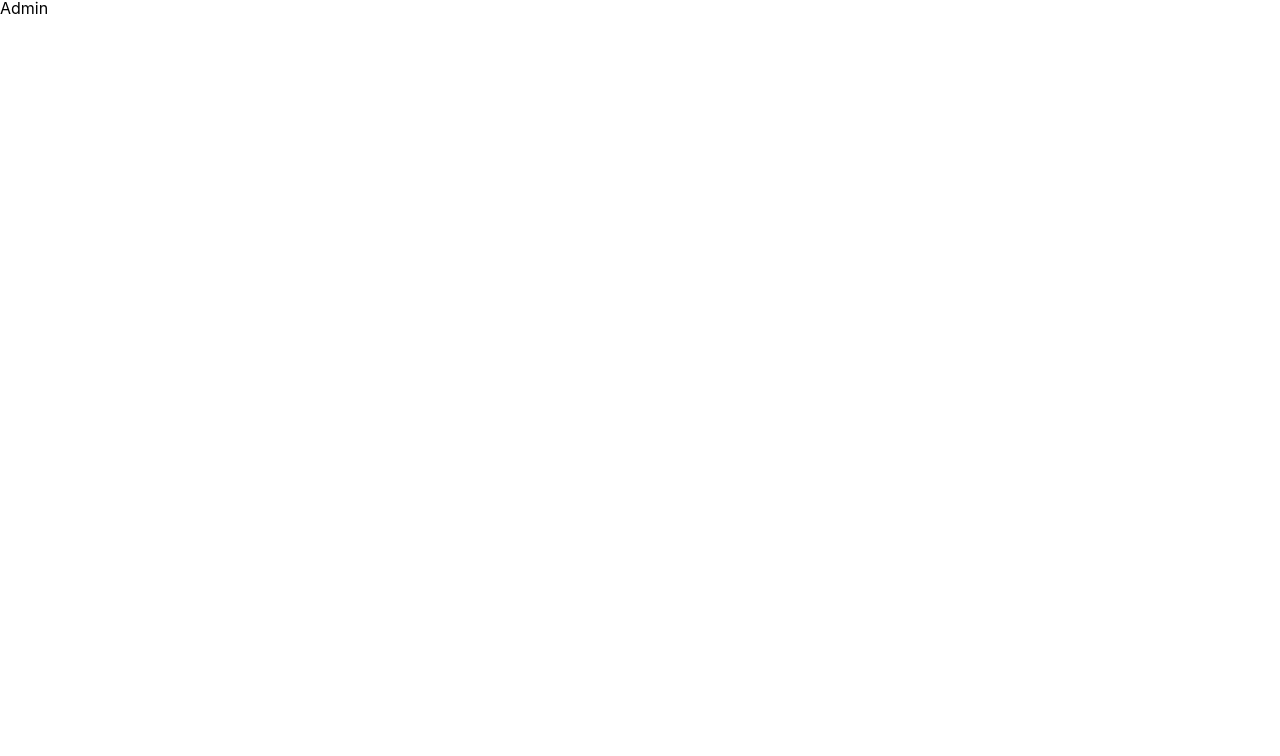
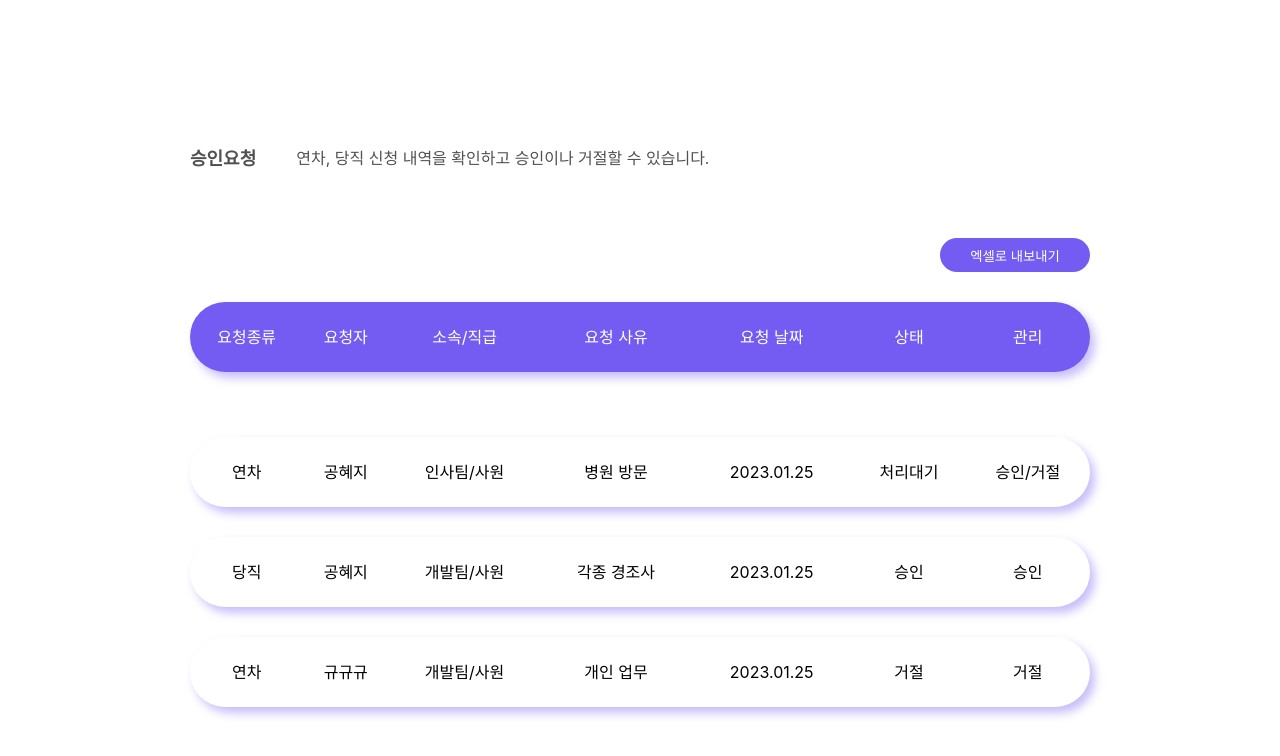
Before and after one commit to hue-manager/fe-sideproject, a React (Vite) app: page /admin in a window 1280 px wide. Shown: the top 756 px of the page. Built offline with nearby package versions, Linux system fonts and the light colour scheme.

Commit message:
Feat: 관리자페이지

```diff
--- a/src/App.tsx
+++ b/src/App.tsx
@@ -1,7 +1,7 @@
 import { Outlet } from 'react-router-dom'
 import { GlobalStyle } from './styles/GlobalStyle'
 
-function App() {
+const App = () => {
   return (
     <>
       <GlobalStyle />
--- /dev/null
+++ b/src/components/Button/Button_primary.tsx
@@ -0,0 +1,22 @@
+import React from 'react'
+import styled from 'styled-components'
+
+type Props = {
+  text: string
+}
+
+const Button_primary = ({ text }: Props) => {
+  return <Button>{text}</Button>
+}
+
+const Button = styled.button`
+  width: 150px;
+  height: 34px;
+  background-color: var(--color-primary);
+  color: #fff;
+  font-weight: 500;
+  border-radius: 20px;
+  border: none;
+`
+
+export default Button_primary
--- /dev/null
+++ b/src/components/Content.tsx
@@ -0,0 +1,51 @@
+import React, { ReactNode } from 'react'
+import styled from 'styled-components'
+
+type Props = {
+  title: string
+  intro: string
+  children: ReactNode
+}
+
+const Content = (props: Props) => {
+  return (
+    <Wrapper>
+      <div>
+        <header className="head">
+          <h2>{props.title}</h2>
+          <span>{props.intro}</span>
+        </header>
+        <div className="output">{props.children}</div>
+      </div>
+    </Wrapper>
+  )
+}
+
+const Wrapper = styled.div`
+  display: flex;
+  justify-content: center;
+  align-items: center;
+  position: relative;
+  top: 150px;
+  .head {
+    display: flex;
+    gap: 40px;
+    margin: 0 50px;
+    padding-bottom: 20px;
+
+    h2 {
+      color: var(--color-black70);
+      font-size: 18px;
+      font-weight: 700;
+    }
+    span {
+      color: var(--color-black70);
+      font-size: 16px;
+    }
+  }
+  .output {
+    margin: 50px;
+  }
+`
+
+export default Content
--- a/src/pages/Admin/index.tsx
+++ b/src/pages/Admin/index.tsx
@@ -1,9 +1,119 @@
+import Content from '../../../src/components/Content'
 import React from 'react'
+import styled from 'styled-components'
+import Button_primary from '../../components/Button/Button_primary'
 
 interface Props {}
 
 const Admin = (props: Props) => {
-  return <div>Admin</div>
+  const theads = ['요청종류', '요청자', '소속/직급', '요청 사유', '요청 날짜', '상태', '관리']
+
+  const mockData = [
+    {
+      species: '연차',
+      person: '공혜지',
+      level: '인사팀/사원',
+      reason: '병원 방문',
+      date: '2023.01.25',
+      state: '처리대기',
+    },
+    {
+      species: '당직',
+      person: '공혜지',
+      level: '개발팀/사원',
+      reason: '각종 경조사',
+      date: '2023.01.25',
+      state: '승인',
+    },
+    {
+      species: '연차',
+      person: '규규규',
+      level: '개발팀/사원',
+      reason: '개인 업무',
+      date: '2023.01.25',
+      state: '거절',
+    },
+  ]
+
+  return (
+    <Content
+      title={'승인요청'}
+      intro={'연차, 당직 신청 내역을 확인하고 승인이나 거절할 수 있습니다.'}
+    >
+      <Wrapper>
+        <Button_primary text={'엑셀로 내보내기'} />
+        <Table>
+          <thead>
+            <tr>
+              {theads.map((thead, index) => (
+                <th key={index}>{thead}</th>
+              ))}
+            </tr>
+          </thead>
+          <tbody>
+            {mockData.map((data, index) => (
+              <tr key={index}>
+                <td>{data.species}</td>
+                <td>{data.person}</td>
+                <td>{data.level}</td>
+                <td>{data.reason}</td>
+                <td>{data.date}</td>
+                <td>{data.state}</td>
+                <td>{data.state === '처리대기' ? '승인/거절' : data.state}</td>
+              </tr>
+            ))}
+          </tbody>
+        </Table>
+      </Wrapper>
+    </Content>
+  )
 }
 
+const Wrapper = styled.div`
+  display: flex;
+  flex-direction: column;
+  align-items: flex-end;
+`
+
+const Table = styled.table`
+  border-collapse: separate;
+  border-spacing: 0 30px;
+  width: 900px;
+  tr {
+    height: 70px;
+    box-shadow: 5px 6px 10px rgba(116, 92, 242, 0.4);
+    border-radius: 40px;
+    text-align: center;
+    margin: 40px;
+  }
+  td {
+    vertical-align: middle;
+  }
+  th {
+    vertical-align: middle;
+  }
+
+  thead > tr {
+    background-color: var(--color-primary);
+    color: var(--color-white);
+  }
+
+  tbody::before {
+    content: '.';
+    display: block;
+    color: transparent;
+    line-height: 5px;
+  }
+
+  td:first-child,
+  th:first-child {
+    border-radius: 40px 0 0 40px;
+  }
+
+  td:last-child,
+  th:last-child {
+    border-radius: 0 40px 40px 0;
+  }
+`
+
 export default Admin
```
Also changed, not shown: 1 other file (tests, documents, lock files or other folders).
